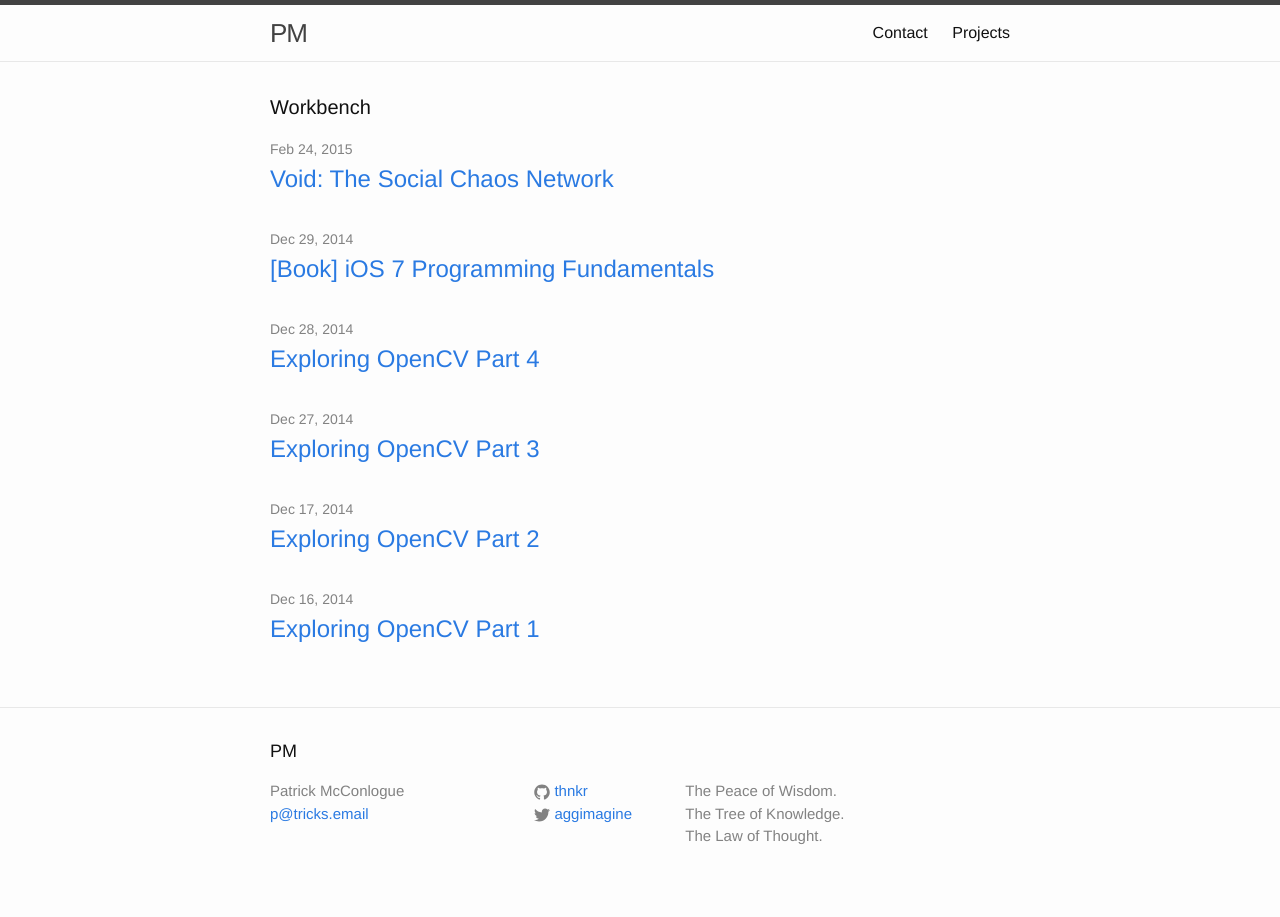
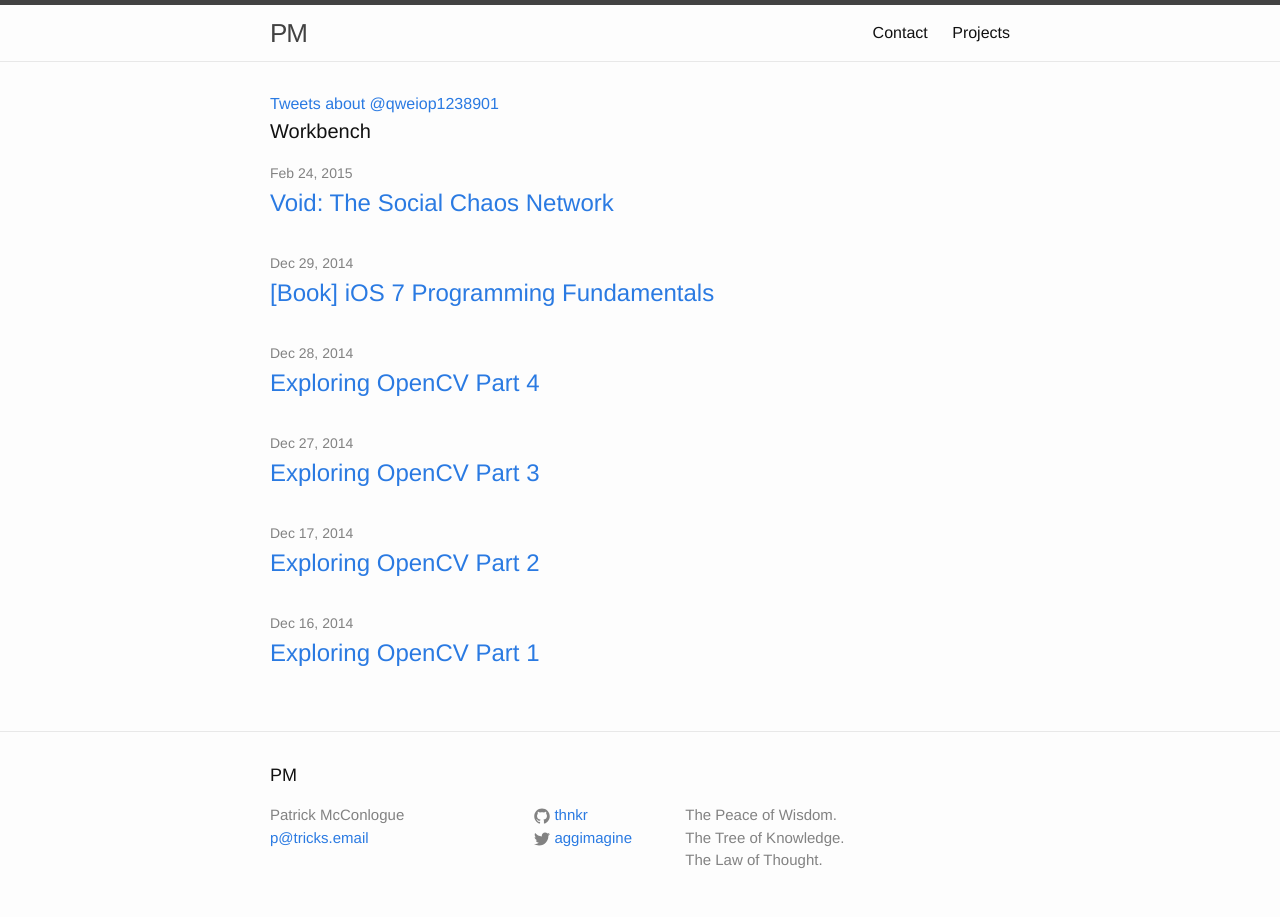
Before and after one commit to thnkr/thnkr.github.io, a Jekyll site: the page built from index.html, in a window 1280 px wide. Built offline with Jekyll 4.4.1, drawn with Linux system fonts in a browser that asks for light colours; comment, search, counter and statistics services are not loaded.

Commit message:
Update index.html

```diff
--- a/index.html
+++ b/index.html
@@ -1,8 +1,11 @@
 ---
 layout: default
 ---
+    <a class="twitter-timeline" data-dnt="true" href="https://twitter.com/search?q=%40qweiop1238901" data-widget-id="863882173144805376">Tweets about @qweiop1238901</a>
+            <script>!function(d,s,id){var js,fjs=d.getElementsByTagName(s)[0],p=/^http:/.test(d.location)?'http':'https';if(!d.getElementById(id)){js=d.createElement(s);js.id=id;js.src=p+"://platform.twitter.com/widgets.js";fjs.parentNode.insertBefore(js,fjs);}}(document,"script","twitter-wjs");</script>
 
 <div class="home">
+
 
   <h1 class="page-heading">Workbench</h1>
 
```
